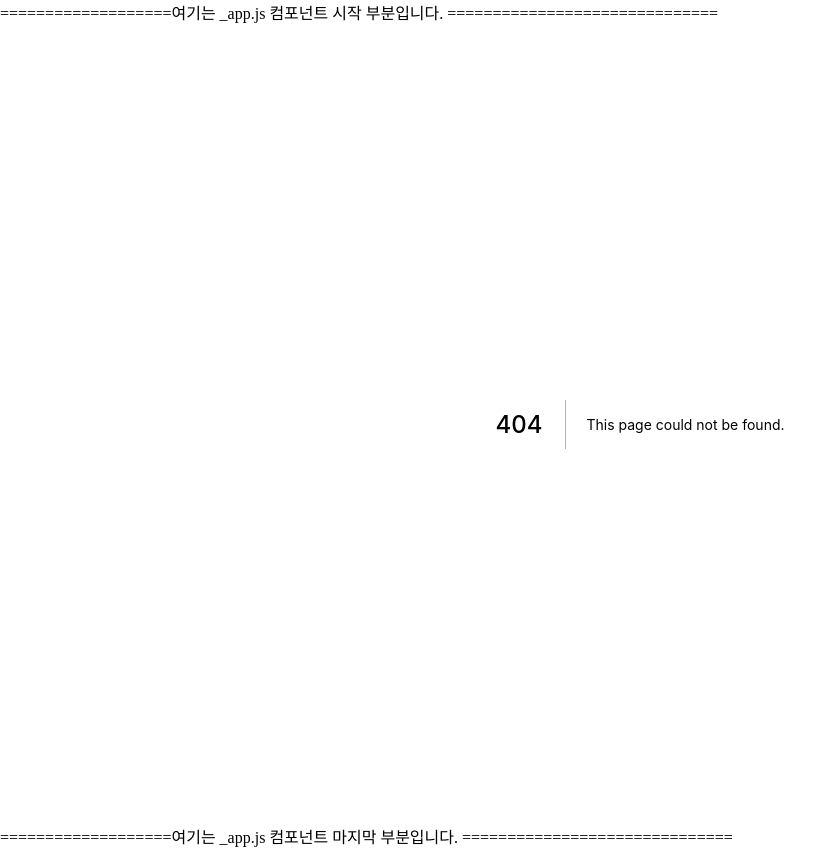
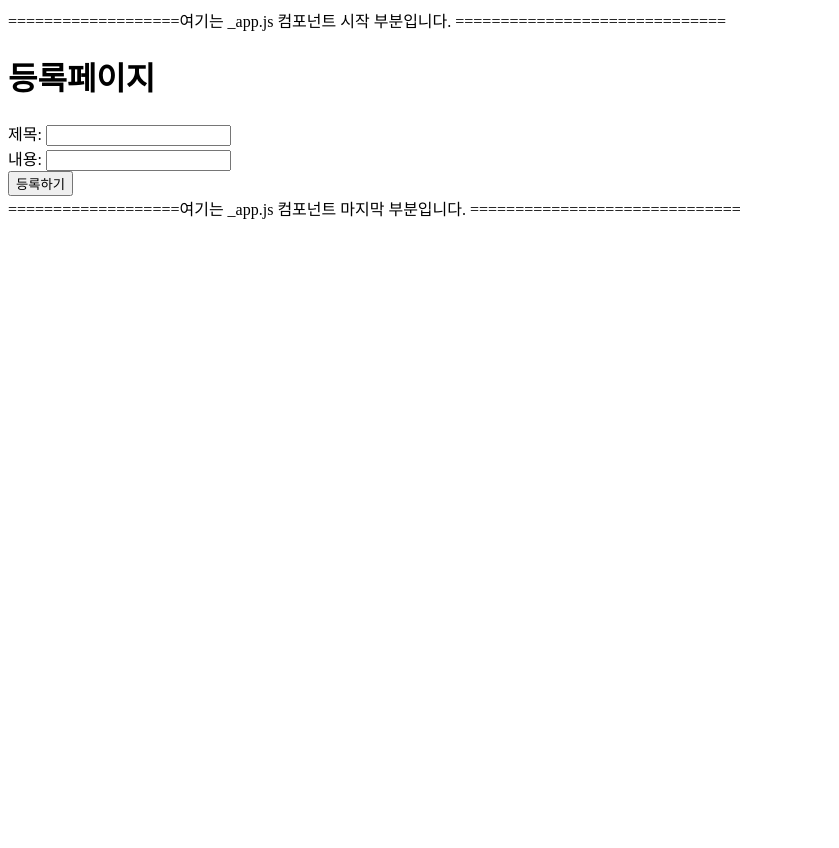
Before and after one commit to Daily-manjoo/class, a Next.js app: page /section09/09-02-board-component-new in a window 1280 px wide. Before the commit this address had no page. Shown: the whole page, without its empty margins (0-839 px from the left). After the commit the page ends 800 px from the top, so only its background shows below. Built offline with nearby package versions, Linux system fonts and the light colour scheme.

Commit message:
게시글 등록 수정 페이지 만들기

```diff
--- /dev/null
+++ b/pages/section09/09-02-board-component-edit/index.js
@@ -0,0 +1,5 @@
+import BoardComponent from "../../../src/component/units/board/09-board-component";
+
+export default function BoardEditPage() {
+  return <BoardComponent isEdit={true} />;
+}
--- /dev/null
+++ b/pages/section09/09-02-board-component-new/index.js
@@ -0,0 +1,5 @@
+import BoardComponent from "../../../src/component/units/board/09-board-component";
+
+export default function BoardNewPage() {
+  return <BoardComponent isEdit={false} />;
+}
--- /dev/null
+++ b/src/component/units/board/09-board-component/index.js
@@ -0,0 +1,12 @@
+export default function BoardComponent(props) {
+  return (
+    <div>
+      <h1>{props.isEdit ? "수정" : "등록"}페이지</h1> {/*api도 따로 해줘야하므로 삼항연산자로 구분 */}
+      제목: <input type="text" />
+      <br />
+      내용: <input type="text" />
+      <br />
+      <button>{props.isEdit ? "수정" : "등록"}하기</button>
+    </div>
+  );
+}
```
Also changed, not shown: pages/section09/09-01-board-edit/index.js (added, +12 -0 lines), pages/section09/09-01-board-new/index.js (added, +12 -0 lines).
